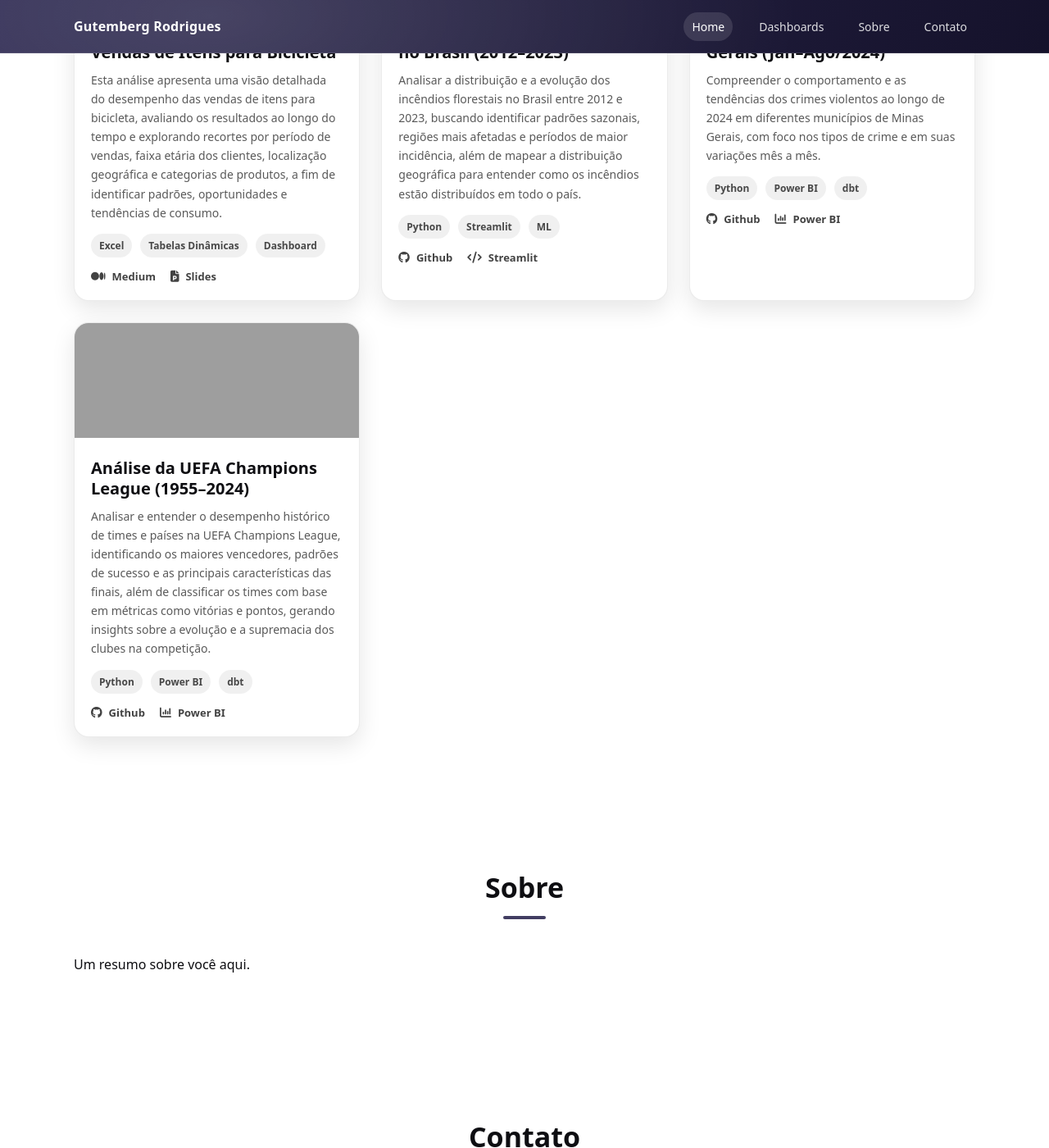
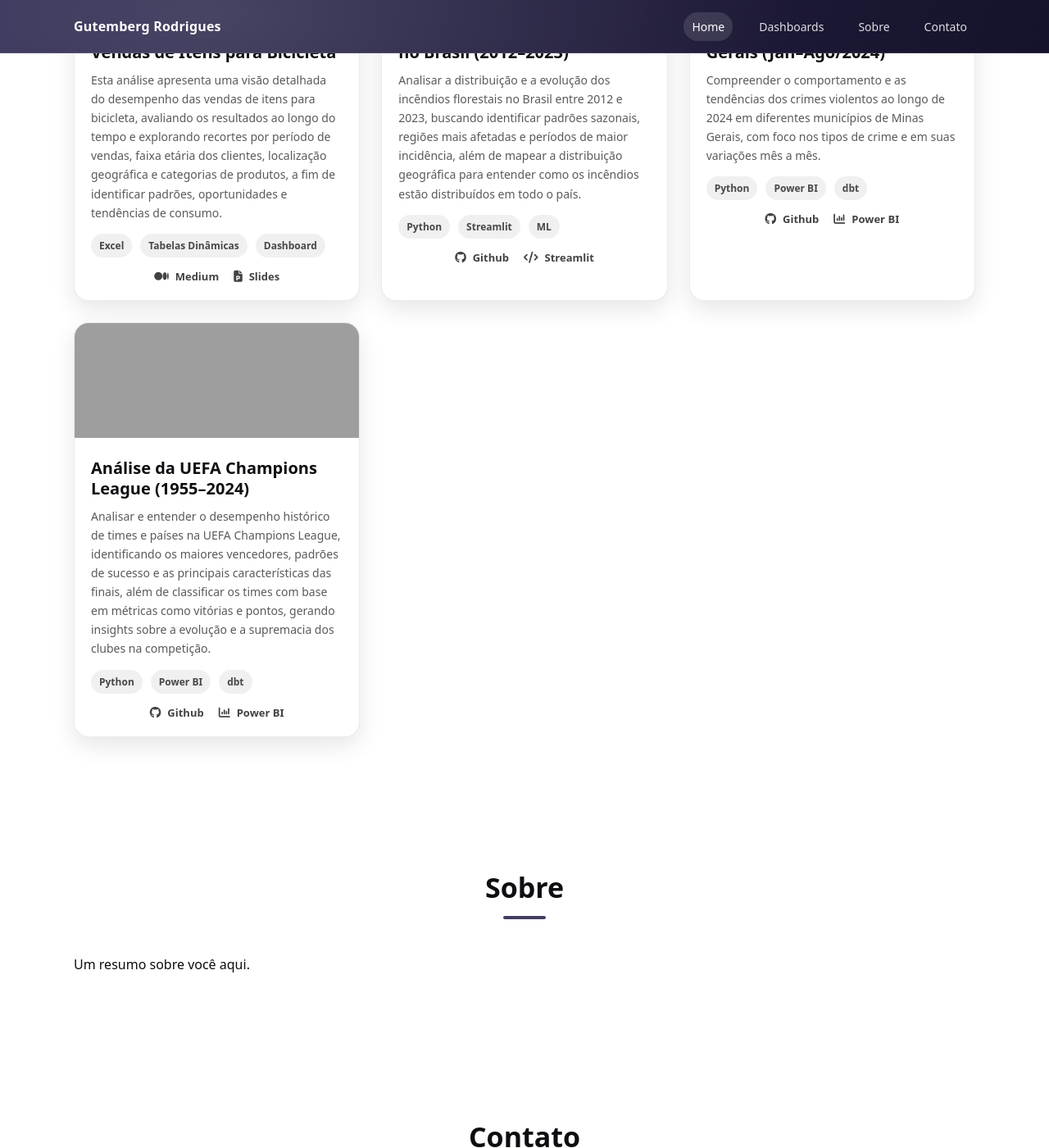
Before and after one commit to GutembergRodrigues/GutembergRodrigues.github.io, a Jekyll site: the page built from index.md, in a window 1280 px wide and 1400 px high, scrolled down 1399 px. Shown: the whole window at 82% size. Built offline with Jekyll 4.4.1, drawn with Linux system fonts in a browser that asks for light colours; grey boxes are pictures that could not be loaded.

Commit message:
Update style.scss

```diff
--- a/assets/css/style.scss
+++ b/assets/css/style.scss
@@ -363,3 +363,12 @@ a{ color:inherit; text-decoration:none; }
     height: 170px;
   }
 }
+/* Centralizar os links (Github/Power BI/Medium/Slides etc) no rodapé de TODOS os cards */
+.project-card__links{
+  display: flex;
+  justify-content: center; /* <-- centraliza */
+  align-items: center;
+  gap: 18px;
+  flex-wrap: wrap;
+  width: 100%;
+}
```
